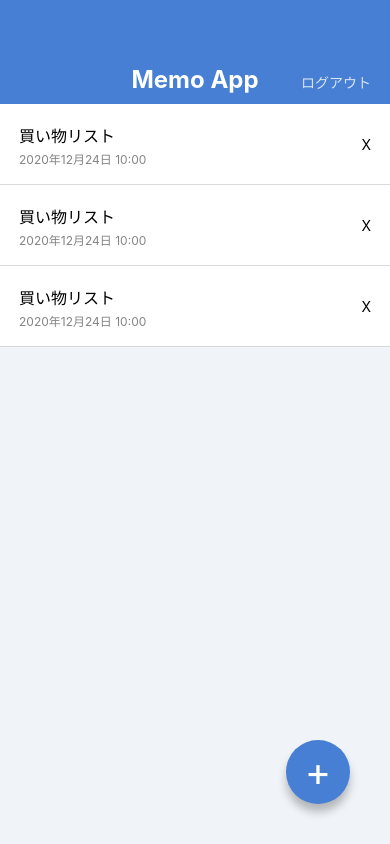
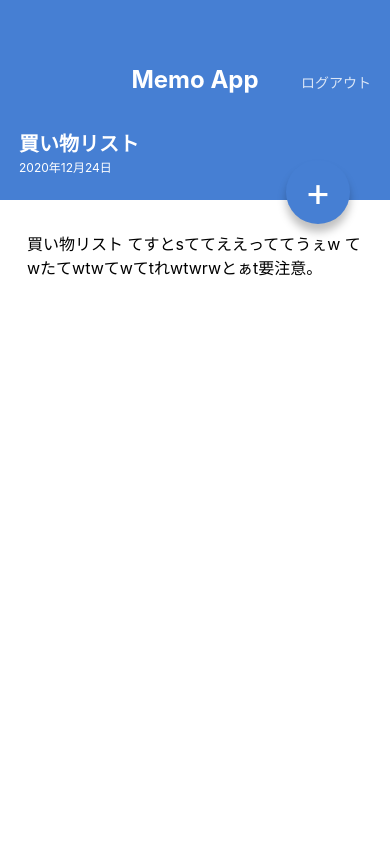
Before and after one commit to takafumiwao/MemoApp, a React Native app: screen / in a window 390 px wide. Built offline with nearby package versions, Linux system fonts and the light colour scheme.

Commit message:
Create MemoDetailScreen

```diff
--- a/App.jsx
+++ b/App.jsx
@@ -1,24 +1,10 @@
-/* eslint-disable react/react-in-jsx-scope */
 import React from "react";
-import { StyleSheet, View } from "react-native";
 
-import AppBar from "./src/components/AppBar";
-import CircleButton from "./src/components/CircleButton";
-import MemoList from "./src/components/MemoList";
+import MemoDetailScreen from "./src/screens/MemoDetailScreen";
+
 
 export default function App() {
 	return (
-		<View style={styles.container}>
-			<AppBar />
-			<MemoList />
-			<CircleButton>+</CircleButton>
-		</View>
+		<MemoDetailScreen />
 	);
 }
-
-const styles = StyleSheet.create({
-	container: {
-		flex: 1,
-		backgroundColor: "#F0F4F8",
-	},
-});
--- a/src/components/CircleButton.jsx
+++ b/src/components/CircleButton.jsx
@@ -1,11 +1,11 @@
 import React from "react";
 import { View, Text, StyleSheet } from "react-native";
-import { string } from "prop-types";
+import { string, shape } from "prop-types";
 
 export default function CircleButton(props) {
-	const { children } = props;
+	const { children, style } = props;
 	return (
-		<View style={styles.circleButton}>
+		<View style={[styles.circleButton, style]}>
 			<Text style={styles.circleButtonLabel}>{children}</Text>
 		</View>
 	);
@@ -13,6 +13,11 @@
 
 CircleButton.propTypes = {
 	children: string.isRequired,
+	style: shape(),
+};
+
+CircleButton.defaultProps = {
+	style: null,
 };
 
 const styles = StyleSheet.create ({
--- /dev/null
+++ b/src/screens/MemoDetailScreen.jsx
@@ -0,0 +1,58 @@
+import React from "react";
+import { View, ScrollView, Text, StyleSheet } from "react-native";
+
+import AppBar from "../components/AppBar";
+import CircleButton from "../components/CircleButton";
+
+export default function MemoDetailScreen() {
+	return (
+		<View style={styles.container}>
+			<AppBar/>
+			<View style={styles.memoHeader}>
+				<Text style={styles.memoTitle}>買い物リスト</Text>
+				<Text style={styles.memoDate}>2020年12月24日</Text>
+			</View>
+			<ScrollView style={styles.memoBody}>
+				<Text style={styles.memoText}>
+                買い物リスト
+                てすとsててええっててうぇw
+                てwたてwtwてwてtれwtwrwとぁt要注意。
+				</Text>
+			</ScrollView>
+			<CircleButton style={{ top: 160, bottom: "auto" }}>+</CircleButton>
+		</View>
+	);
+}
+
+const styles = StyleSheet.create({
+	container: {
+		flex: 1,
+		backgroundColor: "#ffffff"
+	},
+	memoHeader: {
+		backgroundColor: "#467FD3",
+		height: 96,
+		justifyContent: "center",
+		paddingVertical: 24,
+		paddingHorizontal: 19,
+	},
+	memoTitle: {
+		color: "#ffffff",
+		fontSize: 20,
+		lineHeight: 32,
+		fontWeight: "bold"
+	},
+	memoDate: {
+		color: "#ffffff",
+		fontSize: 12,
+		lineHeight: 16,
+	},
+	memoBody: {
+		paddingVertical: 32,
+		paddingHorizontal: 27,
+	},
+	memoText: {
+		fontSize: 16,
+		lineHeight: 24,
+	}
+});
```
Also changed, not shown: src/screens/MemoListScreen.jsx (added, +23 -0 lines).
